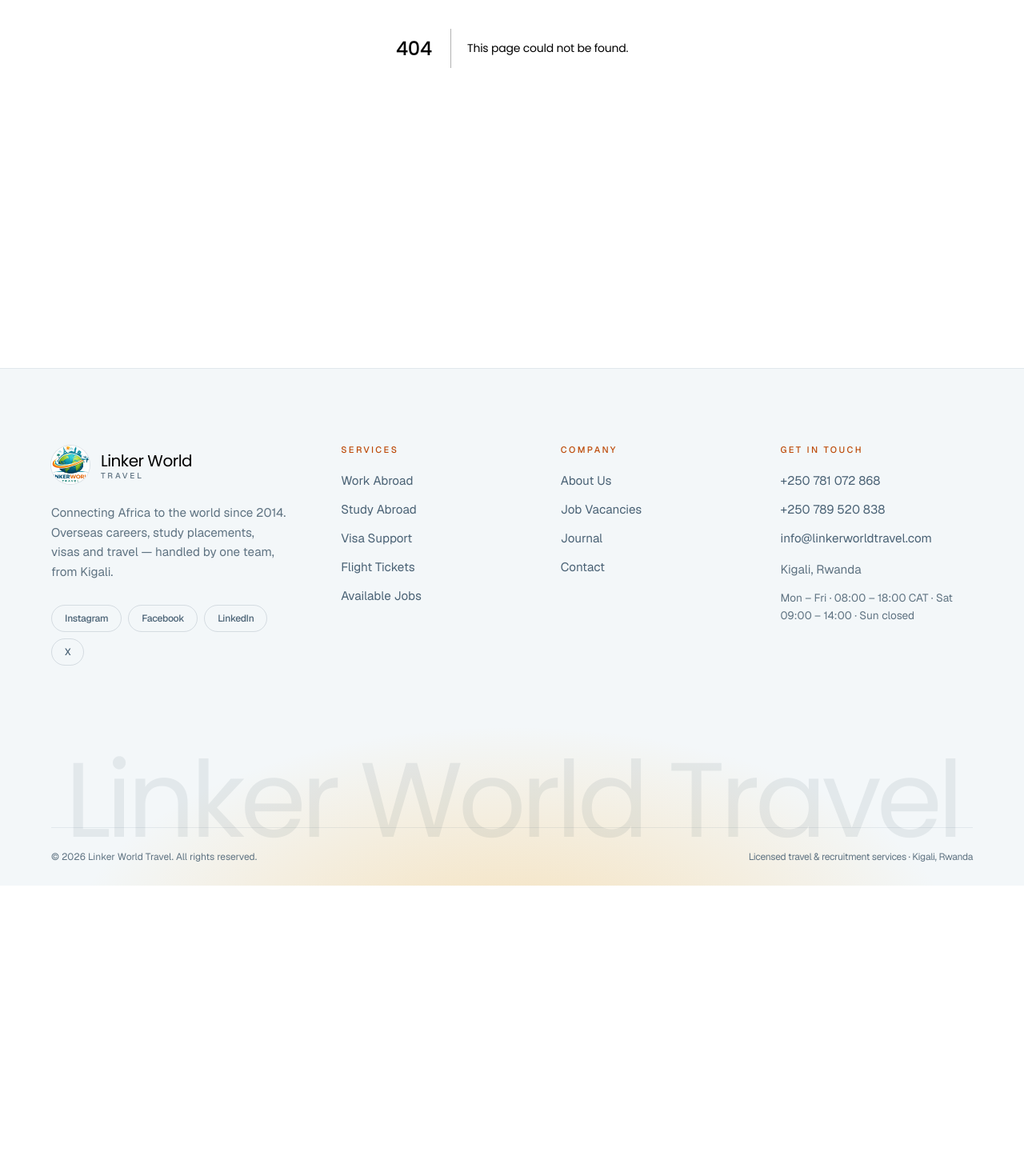
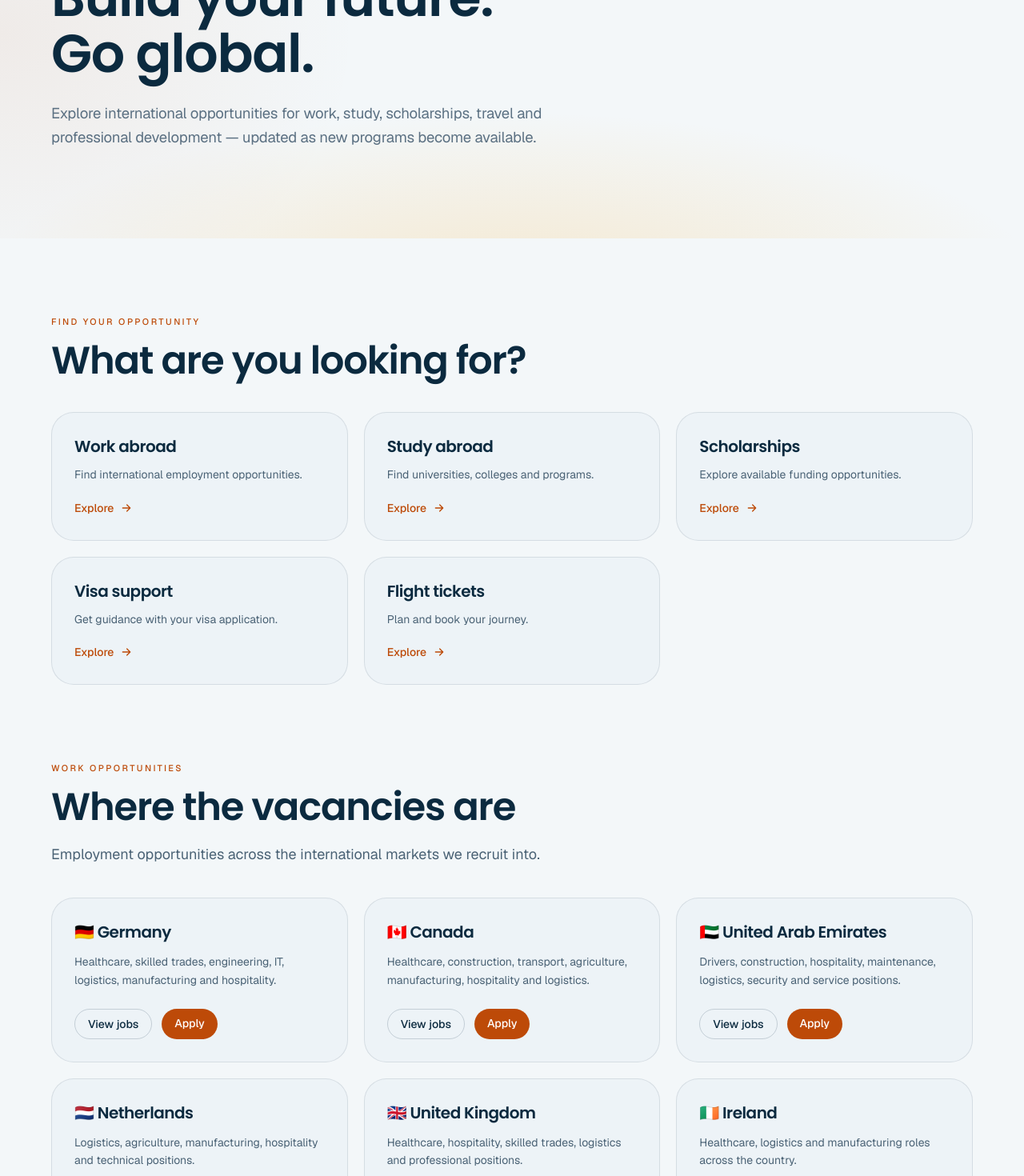
Before and after one commit to AudrinL/linker, a Next.js app: page /opportunities in a window 1280 px wide. Before the commit this address had no page. Shown: the part 340-1810 px from the top of the page at 80% size. Before the commit the page ends 1447 px from the top, so only its background shows below. Built offline with nearby package versions, Linux system fonts and the light colour scheme.

Commit message:
updated the site

```diff
--- /dev/null
+++ b/src/app/opportunities/page.tsx
@@ -0,0 +1,201 @@
+import type { Metadata } from "next";
+import Link from "next/link";
+import {
+  workMarkets,
+  opportunityFinder,
+  studyOpportunityTypes,
+  visaOpportunityTypes,
+  travelOpportunityTypes,
+  scholarshipCategories,
+  trustMarks,
+} from "@/lib/services-data";
+import { PageHero } from "@/components/ui/PageHero";
+import { SectionHeading } from "@/components/ui/SectionHeading";
+import { FeatureList, Checklist } from "@/components/ui/FeatureList";
+import { Notice } from "@/components/ui/Notice";
+import { TrustBar } from "@/components/ui/TrustBar";
+import { RichCTA } from "@/components/ui/RichCTA";
+import Newsletter from "@/components/ui/Newsletter";
+
+export const metadata: Metadata = {
+  title: "Opportunities",
+  description:
+    "International opportunities for work, study, scholarships, visas and travel — updated as new programs and vacancies become available.",
+};
+
+export default function OpportunitiesPage() {
+  return (
+    <div className="min-h-screen">
+      <PageHero
+        eyebrow="Opportunities"
+        title="Discover opportunities. Build your future. Go global."
+        subtitle="Explore international opportunities for work, study, scholarships, travel and professional development — updated as new programs become available."
+      />
+
+      <main className="shell space-y-24 py-16 lg:py-24">
+        {/* ------------------------- find your route ------------------------ */}
+        <section>
+          <SectionHeading
+            eyebrow="Find your opportunity"
+            title="What are you looking for?"
+          />
+          <div className="mt-10 grid gap-5 sm:grid-cols-2 lg:grid-cols-3">
+            {opportunityFinder.map((o) => (
+              <Link
+                key={o.href}
+                href={o.href}
+                className="group rounded-[var(--radius-lg)] border border-mist/15 bg-ink-soft/60 p-7 transition-all duration-500 hover:-translate-y-1 hover:border-gold/40 hover:bg-gold/[0.04]"
+              >
+                <h3 className="font-display text-xl tracking-tight text-bone">
+                  {o.title}
+                </h3>
+                <p className="mt-2.5 text-sm leading-relaxed text-mist">
+                  {o.description}
+                </p>
+                <span className="mt-5 inline-flex items-center gap-2 text-sm font-medium text-gold">
+                  Explore
+                  <svg viewBox="0 0 24 24" className="size-4 transition-transform duration-300 group-hover:translate-x-1" fill="none" stroke="currentColor" strokeWidth="2" aria-hidden>
+                    <path d="M5 12h14m-6-6l6 6-6 6" strokeLinecap="round" strokeLinejoin="round" />
+                  </svg>
+                </span>
+              </Link>
+            ))}
+          </div>
+        </section>
+
+        {/* ------------------------ work opportunities ---------------------- */}
+        <section>
+          <SectionHeading
+            eyebrow="Work opportunities"
+            title="Where the vacancies are"
+            lede="Employment opportunities across the international markets we recruit into."
+          />
+          <div className="mt-10 grid gap-5 md:grid-cols-2 lg:grid-cols-3">
+            {workMarkets.map((m) => (
+              <div
+                key={m.country}
+                className="flex flex-col rounded-[var(--radius-lg)] border border-mist/15 bg-ink-soft/60 p-7"
+              >
+                <h3 className="font-display text-xl tracking-tight text-bone">
+                  <span aria-hidden>{m.flag}</span> {m.country}
+                </h3>
+                <p className="mt-3 flex-1 text-sm leading-relaxed text-mist">
+                  {m.copy}
+                </p>
+                <div className="mt-6 flex flex-wrap gap-3">
+                  <Link
+                    href={`/jobs?country=${encodeURIComponent(m.country)}`}
+                    className="rounded-full border border-mist/25 px-4 py-2 text-sm font-medium transition-colors duration-300 hover:border-gold/70 hover:text-gold"
+                  >
+                    View jobs
+                  </Link>
+                  <Link
+                    href={`/work-abroad/apply?country=${encodeURIComponent(m.country)}`}
+                    className="rounded-full bg-gold px-4 py-2 text-sm font-medium text-white transition-colors duration-500 hover:bg-bone"
+                  >
+                    Apply
+                  </Link>
+                </div>
+              </div>
+            ))}
+          </div>
+          <div className="mt-8">
+            <Link
+              href="/jobs"
+              className="inline-flex rounded-full border border-mist/25 px-7 py-3.5 text-sm font-medium transition-colors duration-300 hover:border-gold/70 hover:text-gold"
+            >
+              View all job opportunities
+            </Link>
+          </div>
+        </section>
+
+        {/* ------------------------ study opportunities --------------------- */}
+        <section>
+          <SectionHeading
+            eyebrow="Study opportunities"
+            title="Programs matched to your background"
+            lede="International education based on your academic history, budget and career goals."
+          />
+          <FeatureList features={studyOpportunityTypes} numbered={false} columns={3} className="mt-12" />
+          <div className="mt-8 flex flex-wrap gap-3">
+            <Link
+              href="/study-abroad/apply"
+              className="rounded-full bg-gold px-7 py-3.5 text-sm font-medium text-white transition-colors duration-500 hover:bg-bone"
+            >
+              Apply to study abroad
+            </Link>
+            <Link
+              href="/study-abroad/universities"
+              className="rounded-full border border-mist/25 px-7 py-3.5 text-sm font-medium transition-colors duration-300 hover:border-gold/70 hover:text-gold"
+            >
+              Explore programs
+            </Link>
+          </div>
+        </section>
+
+        {/* ------------------------- scholarships --------------------------- */}
+        <section id="scholarships">
+          <SectionHeading
+            eyebrow="Scholarship opportunities"
+            title="Studying with financial assistance"
+            lede="Funding offered by universities, governments and international organisations — and what each one asks for in return."
+          />
+          <Checklist items={scholarshipCategories} columns={2} className="mt-10" />
+          <p className="mt-7 text-sm leading-relaxed text-muted">
+            Scholarship availability, eligibility and funding depend on the
+            specific institution or program.
+          </p>
+        </section>
+
+        {/* ---------------------------- visa -------------------------------- */}
+        <section className="grid gap-12 lg:grid-cols-2">
+          <div>
+            <SectionHeading eyebrow="Visa support" title="Categories we prepare" />
+            <Checklist items={visaOpportunityTypes} columns={1} className="mt-8" />
+            <Link
+              href="/visa-support"
+              className="mt-8 inline-flex rounded-full border border-mist/25 px-6 py-3 text-sm font-medium transition-colors duration-300 hover:border-gold/70 hover:text-gold"
+            >
+              Explore visa options
+            </Link>
+          </div>
+          <div>
+            <SectionHeading eyebrow="Travel" title="Getting you there" />
+            <Checklist items={travelOpportunityTypes} columns={1} className="mt-8" />
+            <Link
+              href="/flight-tickets/request"
+              className="mt-8 inline-flex rounded-full border border-mist/25 px-6 py-3 text-sm font-medium transition-colors duration-300 hover:border-gold/70 hover:text-gold"
+            >
+              Request a flight quote
+            </Link>
+          </div>
+        </section>
+
+        <Newsletter />
+
+        <RichCTA
+          title="For employers & institutions"
+          description="An employer looking for international workers, or an institution looking to reach international students? We welcome professional partnership inquiries."
+          buttonText="Submit a job order"
+          buttonHref="/employers"
+        />
+
+        <TrustBar items={trustMarks} />
+
+        <Notice>
+          <p>
+            Opportunities displayed on this website are{" "}
+            <strong>subject to availability and eligibility</strong>. Job
+            offers, admissions, scholarships, visas and travel arrangements are
+            governed by the relevant employer, educational institution,
+            immigration authority or service provider.
+          </p>
+          <p>
+            Linker World Travel does not guarantee employment, admission,
+            scholarship funding or visa approval.
+          </p>
+        </Notice>
+      </main>
+    </div>
+  );
+}
```
